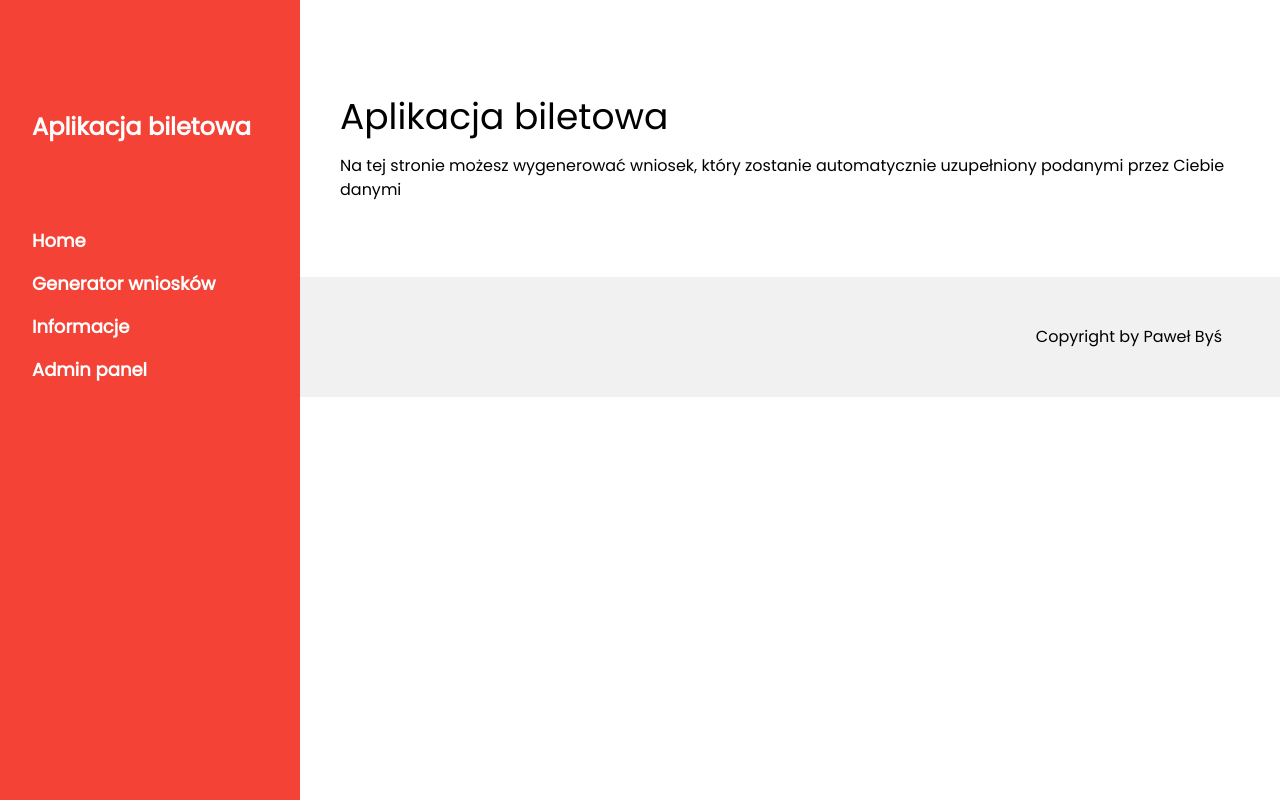
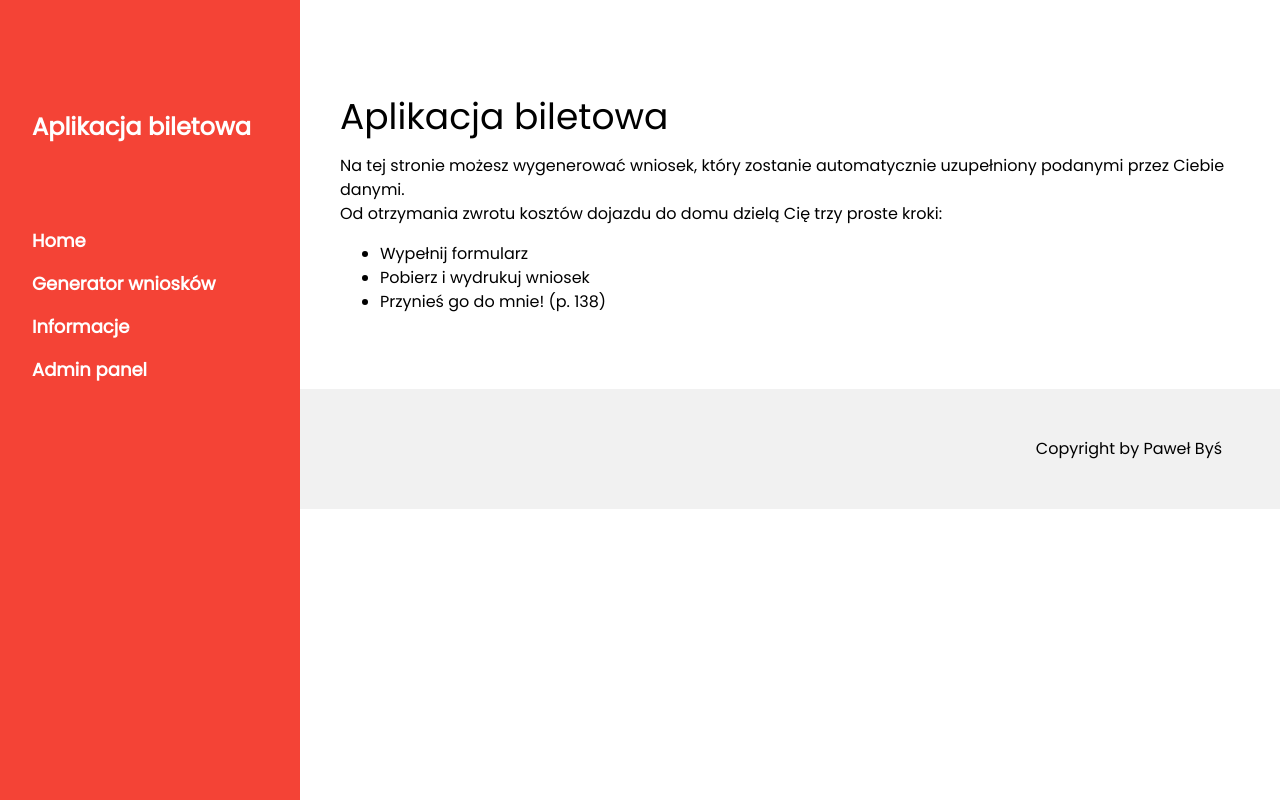
Before and after one commit to PawelBys/Biletomat, a Django app: page / in a window 1280 px wide. Run offline with Django 3.2, Linux system fonts and the light colour scheme.

Commit message:
fancy opis

```diff
--- a/templates/home.html
+++ b/templates/home.html
@@ -4,5 +4,11 @@
 {% block content %}
 
 <h1>Aplikacja biletowa</h1>
-Na tej stronie możesz wygenerować wniosek, który zostanie automatycznie uzupełniony podanymi przez Ciebie danymi
+Na tej stronie możesz wygenerować wniosek, który zostanie automatycznie uzupełniony podanymi przez Ciebie danymi.<br>
+Od otrzymania zwrotu kosztów dojazdu do domu dzielą Cię trzy proste kroki:
+<ul>
+    <li>Wypełnij formularz</li>
+    <li>Pobierz i wydrukuj wniosek</li>
+    <li>Przynieś go do mnie! (p. 138)</li>
+</ul>
 {% endblock %}
```
